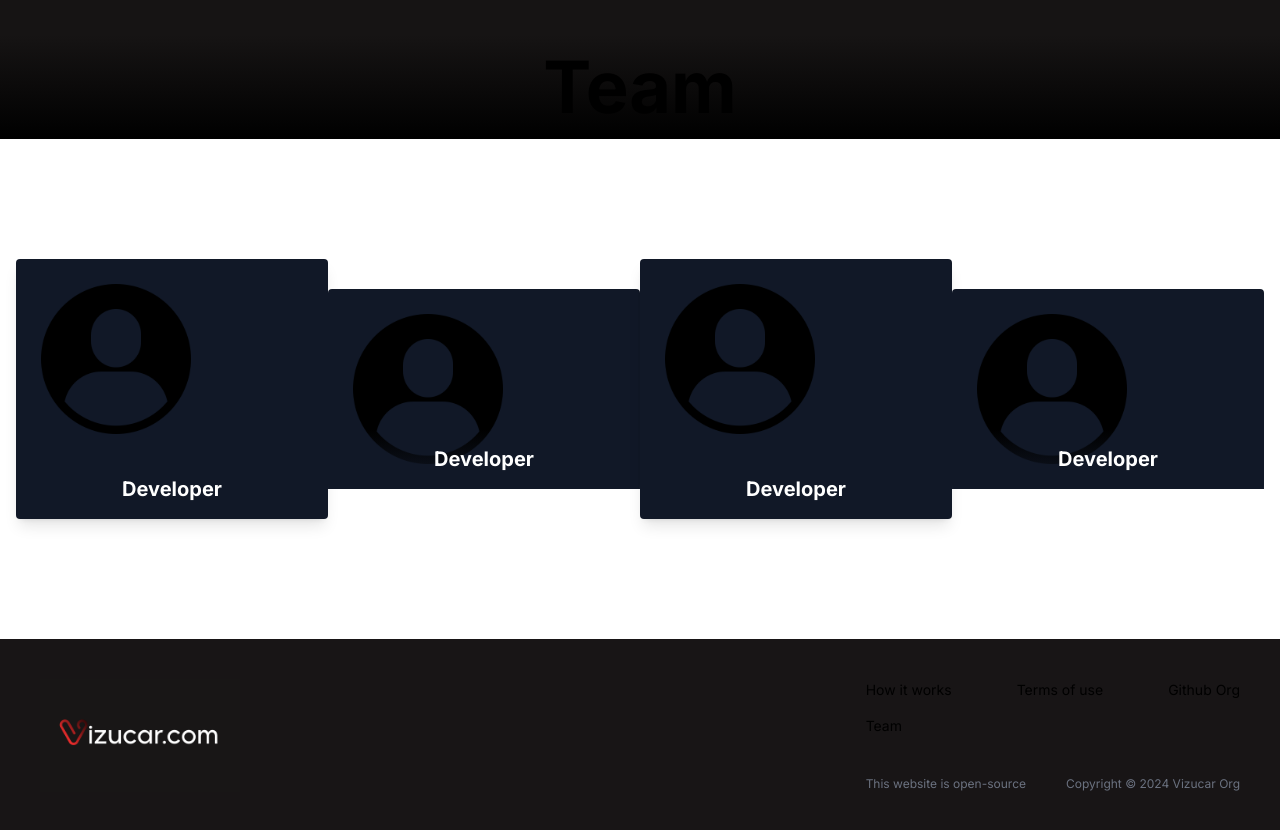
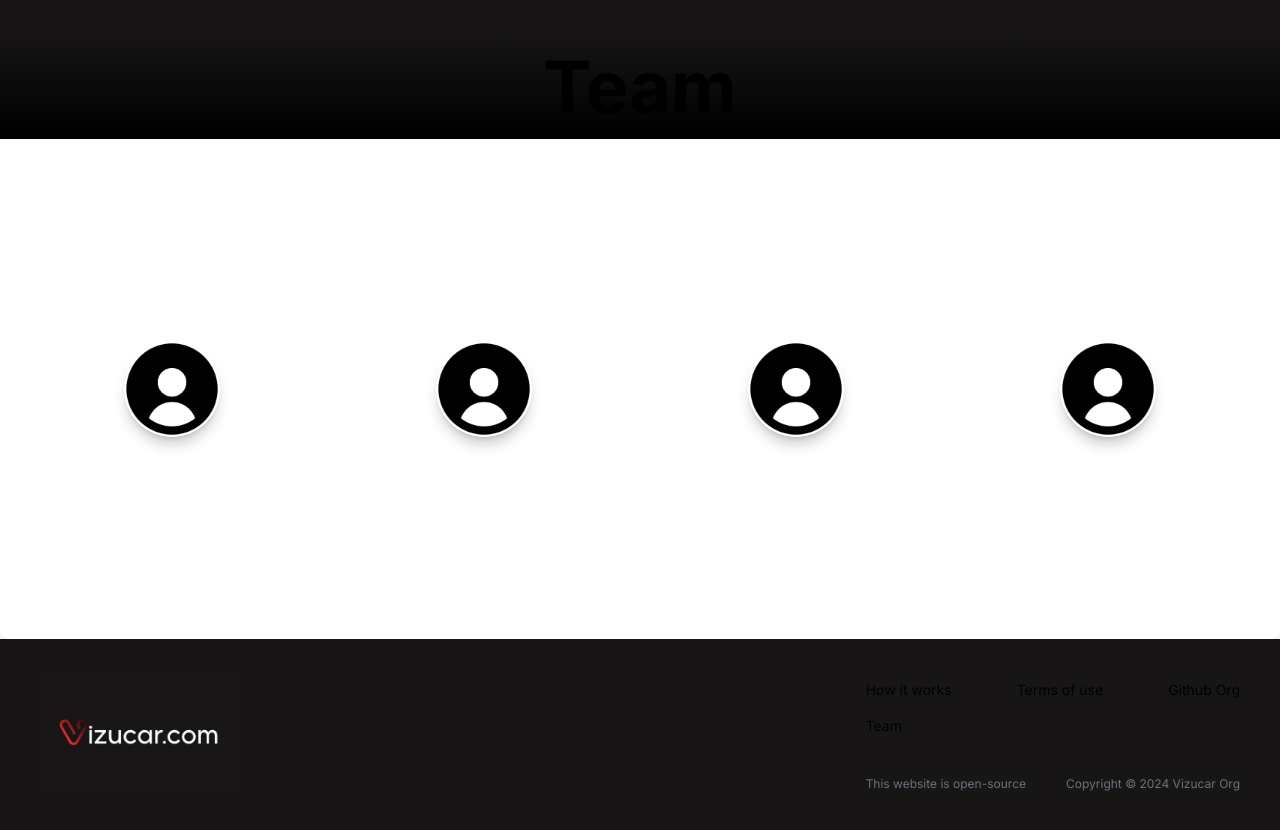
Before and after one commit to vizucar/vizucar.com, a Next.js app in the folder apps/web/: page / in a window 1280 px wide. Shown: the part 3160-3990 px from the top of the page. Built offline with nearby package versions, Linux system fonts and the light colour scheme.

Commit message:
add TeamSection.tsx

```diff
--- a/apps/web/app/layout.tsx
+++ b/apps/web/app/layout.tsx
@@ -1,12 +1,11 @@
 import Footer from "@/src/feature/layout/Footer";
+import { TeamSection } from "@/src/feature/layout/TeamSection";
 import Header from "@/src/feature/layout/Header";
 import clsx from "clsx";
 import type { Metadata } from "next";
 import { Inter } from "next/font/google";
 import "./globals.css";
 import Image from "next/image";
-import Link from "next/link";
-
 
 const inter = Inter({ subsets: ["latin"] });
 
@@ -84,73 +83,7 @@ export default function RootLayout({
           <h1 id="team" className="text-7xl font-bold">Team</h1>
         </section>
 
-        <article className="flex justify-around items-center p-4 h-[500px]">
-
-          <Link href={"https://github.com/oshio10"} className="relative group block w-[400px]  mx-auto">
-            <div className="relative bg-gray-900 text-white rounded overflow-hidden shadow-lg">
-              <Image src="/icons/profil.png" alt="profile" width={200} height={200} className="object-cover"/>
-              <h2 className="text-center text-xl font-bold p-4">Developer</h2>
-
-              <div className="absolute inset-0 bg-gray-800 bg-opacity-90 flex flex-col items-center justify-center text-center p-4 opacity-0 group-hover:opacity-100 transition-opacity duration-300">
-                <h3 className="text-lg font-semibold mb-2">About Me</h3>
-                <p className="text-sm">
-                  Passionate developer specializing in web and mobile applications.
-                  Loves solving complex problems and building amazing user experiences.
-                </p>
-              </div>
-            </div>
-          </Link>
-
-
-          <Link href={"https://github.com/mohamed-rahmani"} className="block w-[400px] overflow-hidden group ">
-            <div className="relative bg-gray-900 text-white rounded shadow-lg transition-all duration-300 group-hover:h-[350px]   ">
-              <Image src="/icons/profil.png" alt="profile" width={200} height={200} className="object-cover"/>
-              <div className="absolute bottom-0 w-full bg-gradient-to-t from-gray-900 to-transparent p-4">
-                <h2 className="text-center text-xl font-bold">Developer</h2>
-              </div>
-
-              <div className="absolute left-0 right-0 top-[200px] opacity-0 group-hover:opacity-100 transition-opacity duration-300 p-4">
-              <p className="text-sm text-gray-300">
-                  Passionate developer specializing in web and mobile applications.
-                  Loves solving complex problems and building amazing user experiences.
-                </p>
-              </div>
-            </div>
-          </Link>
-
-
-          <Link href={"https://github.com/K-Yann-K"} className="relative group block w-[400px]  mx-auto">
-            <div className="relative bg-gray-900 text-white rounded overflow-hidden shadow-lg">
-              <Image src="/icons/profil.png" alt="profile" width={200} height={200} className="object-cover"/>
-              <h2 className="text-center text-xl font-bold p-4">Developer</h2>
-
-              <div className="absolute inset-0 bg-gray-800 bg-opacity-90 flex flex-col items-center justify-center text-center p-4 opacity-0 group-hover:opacity-100 transition-opacity duration-300">
-                <h3 className="text-lg font-semibold mb-2">About Me</h3>
-                <p className="text-sm">
-                  Passionate developer specializing in web and mobile applications.
-                  Loves solving complex problems and building amazing user experiences.
-                </p>
-              </div>
-            </div>
-          </Link>
-
-          <Link href={"https://github.com/vithurzen"} className="block w-[400px] overflow-hidden group ">
-            <div className="relative bg-gray-900 text-white rounded shadow-lg transition-all duration-300 group-hover:h-[350px]   ">
-              <Image src="/icons/profil.png" alt="profile" width={200} height={200} className="object-cover"/>
-
-              <div className="absolute bottom-0 w-full bg-gradient-to-t from-gray-900 to-transparent p-4">
-                <h2 className="text-center text-xl font-bold">Developer</h2>
-              </div>
-
-              <div className="absolute left-0 right-0 top-[200px] opacity-0 group-hover:opacity-100 transition-opacity duration-300 p-4">
-              <p className="text-sm text-gray-300">
-                  Passionate developer specializing in web and mobile applications.
-                  Loves solving complex problems and building amazing user experiences.
-                </p>
-              </div>
-            </div>
-          </Link>
-        </article>
+        <TeamSection/>
 
         <Footer/>
 
--- /dev/null
+++ b/apps/web/src/feature/layout/TeamSection.tsx
@@ -0,0 +1,70 @@
+"use client";
+import React from "react";
+import Image from "next/image";
+import Link from "next/link";
+
+const teamMembers = [
+  {
+    id: 1,
+    name: "Patrick",
+    role: "UI/UX Designer",
+    github: "https://github.com/oshio10",
+    image:"/icons/profil_2.png",
+  },
+  {
+    id: 2,
+    name: "Mohamed Rahmani",
+    role: "Backend Developer",
+    github: "https://github.com/mohamed-rahmani",
+    image:"/icons/profil_2.png",
+  },
+  {
+    id: 3,
+    name: "Vithurzen",
+    role: "UI/UX Designer & Backend Developer",
+    github: "https://github.com/vithurzen",
+    image:"/icons/profil_2.png",
+  },
+  {
+    id: 4,
+    name: "Yannick",
+    role: "Frontend Developer ",
+    github: "https://github.com/vithurzen",
+    image:"/icons/profil_2.png",
+  },
+];
+
+export function TeamSection() {
+    return (
+    <article className="flex justify-around items-center p-4 h-[500px] rounded-lg shadow-lg">
+        {teamMembers.map((member) => (
+        <Link
+            key={member.id}
+            href={member.github}
+            target="_blank"
+            className="relative group flex flex-col items-center"
+        >
+
+            <div className="relative w-24 h-24 bg-white rounded-full flex items-center justify-center shadow-lg">
+            <Image
+                src={member.image}
+                alt={`${member.name}'s avatar`}
+                width={120}
+                height={200}
+                className="rounded-full object-cover shadow-lg"
+            />
+            </div>
+
+            {/* Tooltip */}
+            <div className="absolute bottom-[-80px] left-1/2 transform -translate-x-1/2 w-[200px] bg-gray-800 text-white text-center rounded-lg p-2 opacity-0 group-hover:opacity-100 transition-opacity duration-300 shadow-md">
+            <h3 className="font-bold text-lg">{member.name}</h3>
+            <p className="text-sm">{member.role}</p>
+            </div>
+        </Link>
+        ))}
+    </article>
+
+
+
+    );
+  }
```
Also changed, not shown: apps/web/public/icons/profil_2.png (added).
